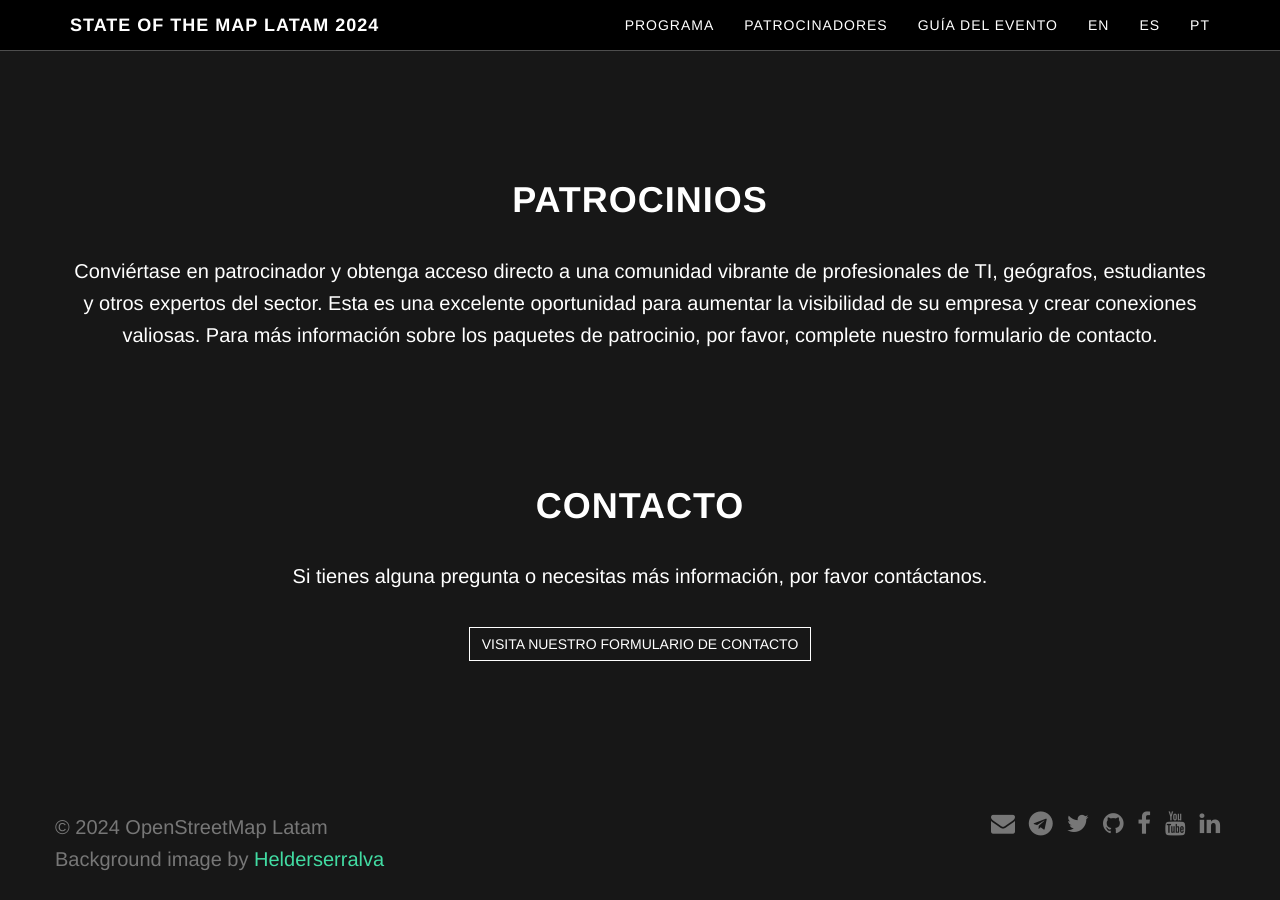
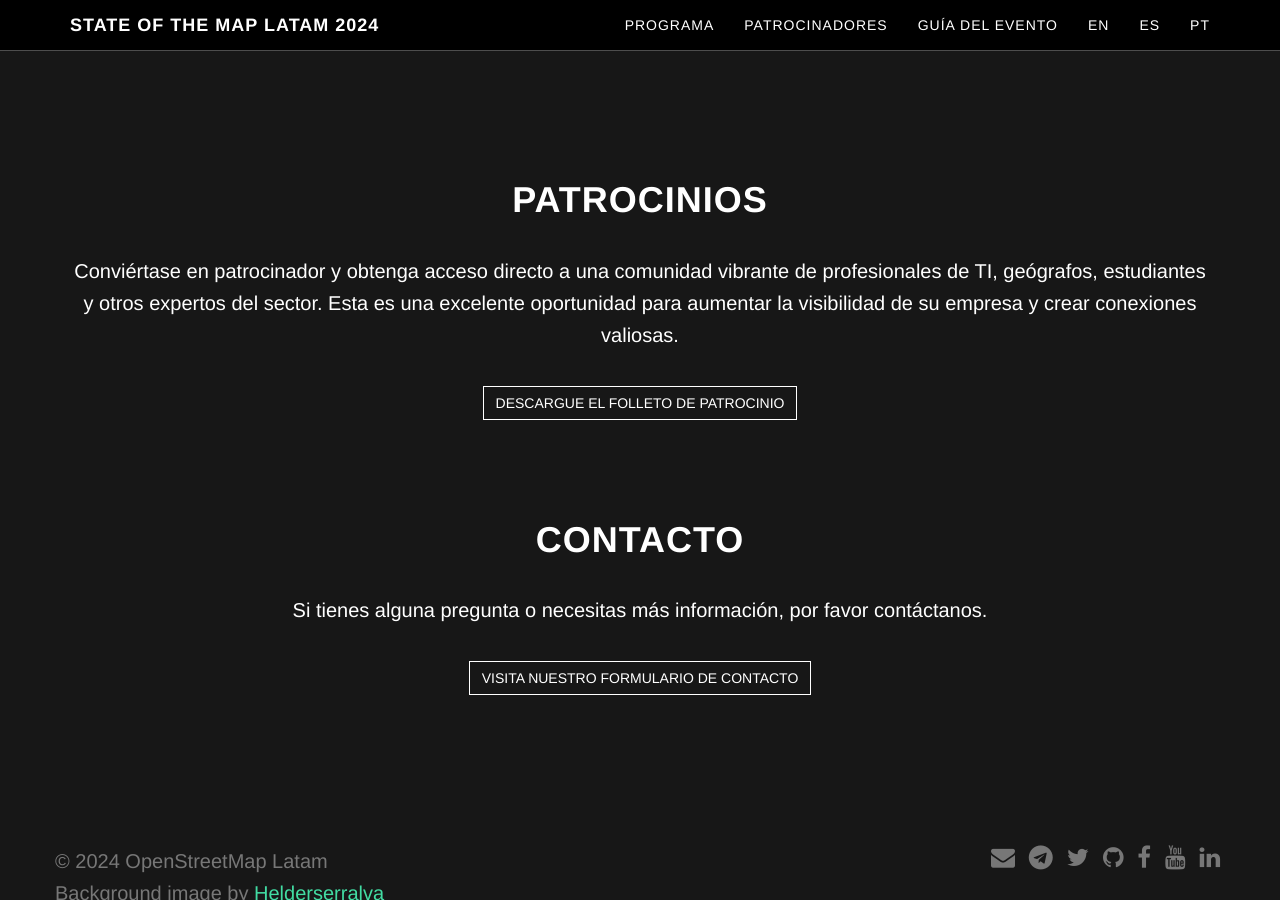
Before and after one commit to OSMLatam/sotm-latam-2024, a Jekyll site: the page built from index.html, in a window 1280 px wide and 900 px high, scrolled down 1819 px. Built offline with Jekyll 4.4.1, drawn with Linux system fonts in a browser that asks for light colours; nearby versions of some CDN libraries; some web fonts are replaced.

Commit message:
Add sponsor brochure to the website

```diff
--- a/_config.yml
+++ b/_config.yml
@@ -96,8 +96,9 @@ t:
       program_is_finalized: "Our program is finalized! Check out the complete schedule to plan your conference experience."
       view_program: "View Program"
     sponsor_section:
-      sponsors_title: "Sponsorships"
-      sponsors_description: "Become a sponsor and gain direct access to a vibrant community of IT professionals, geographers, students, and other industry experts. This is an excellent opportunity to increase the visibility of your company and create valuable connections. For more information about sponsorship packages, please fill out our contact form."
+      sponsors_title: "Sponsors"
+      sponsors_description: "Become a sponsor and gain direct access to a vibrant community of IT professionals, geographers, students, and other industry experts. This is an excellent opportunity to increase your company's visibility and create valuable connections."
+      brochure_button: "Download the sponsorship brochure"
     contact_section:
       title: "Contact"
       description: "If you have any questions or need more information, please contact us."
@@ -141,8 +142,8 @@ t:
       view_program: "Ver Programa"
     sponsor_section:
       sponsors_title: "Patrocinios"
-      sponsors_description: "Conviértase en patrocinador y obtenga acceso directo a una comunidad vibrante de profesionales de TI, geógrafos, estudiantes y otros expertos del sector. Esta es una excelente oportunidad para aumentar la visibilidad de su empresa y crear conexiones valiosas. Para más información sobre los paquetes de patrocinio, por favor, complete nuestro formulario de contacto."
-      contact_button: "Hable con nosotros"
+      sponsors_description: "Conviértase en patrocinador y obtenga acceso directo a una comunidad vibrante de profesionales de TI, geógrafos, estudiantes y otros expertos del sector. Esta es una excelente oportunidad para aumentar la visibilidad de su empresa y crear conexiones valiosas."
+      brochure_button: "Descargue el folleto de patrocinio"
     contact_section:
       title: "Contacto"
       description: "Si tienes alguna pregunta o necesitas más información, por favor contáctanos."
@@ -186,8 +187,8 @@ t:
       view_program: "Visualizar Programa"
     sponsor_section:
       sponsors_title: "Patrocínios"
-      sponsors_description: "Torne-se um patrocinador e obtenha acesso direto a uma comunidade vibrante de profissionais de TI, geógrafos, estudantes e outros especialistas do setor. Esta é uma excelente oportunidade para aumentar a visibilidade da sua empresa e criar conexões valiosas. Para mais informações sobre os pacotes de patrocínio, por favor, preencha nosso formulário de contato."
-      contact_button: "Fale conosco"
+      sponsors_description: "Torne-se um patrocinador e obtenha acesso direto a uma comunidade vibrante de profissionais de TI, geógrafos, estudantes e outros especialistas do setor. Esta é uma excelente oportunidade para aumentar a visibilidade da sua empresa e criar conexões valiosas."
+      brochure_button: "Baixe o folder de patrocínio"
     contact_section:
       title: "Contato"
       description: "Se você tiver alguma dúvida ou precisar de mais informações, entre em contato conosco."
--- a/_includes/home/sponsors.html
+++ b/_includes/home/sponsors.html
@@ -2,6 +2,9 @@
 {% assign contact_url = site.contact_form_url[page.lang] %}
 
 <section id="sponsors" class="container content-section text-center">
+
   <h1>{{ t.sponsors_title }}</h1>
   <p>{{ t.sponsors_description }}</p>
+  <a target="_blank" href="{{ site.baseurl }}/assets/documents/sotm-latam-2024-sponsor-brochure-{{ page.lang }}.pdf"
+    class="btn btn-default">{{ t.brochure_button }}</a>
 </section>
```
Also changed, not shown: 3 other files.
